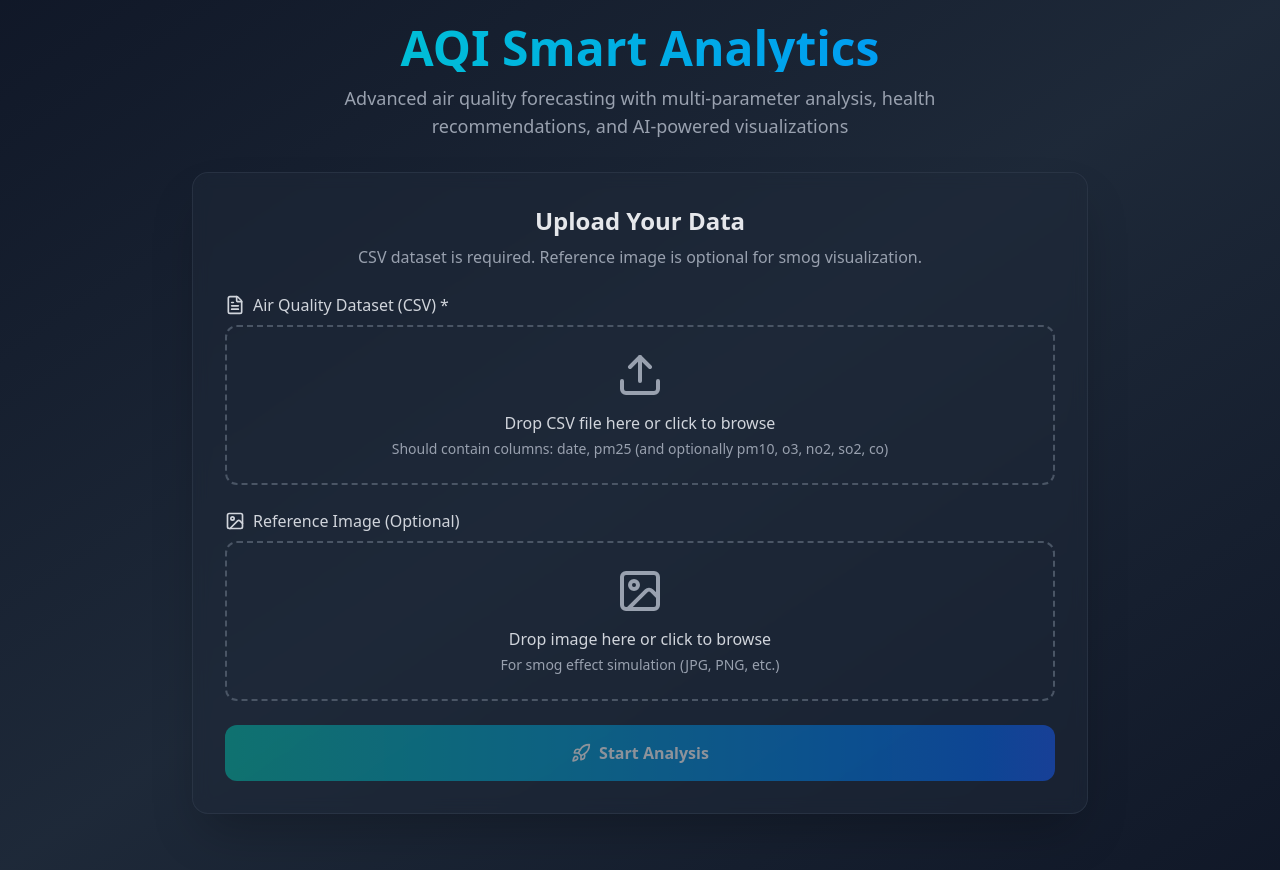
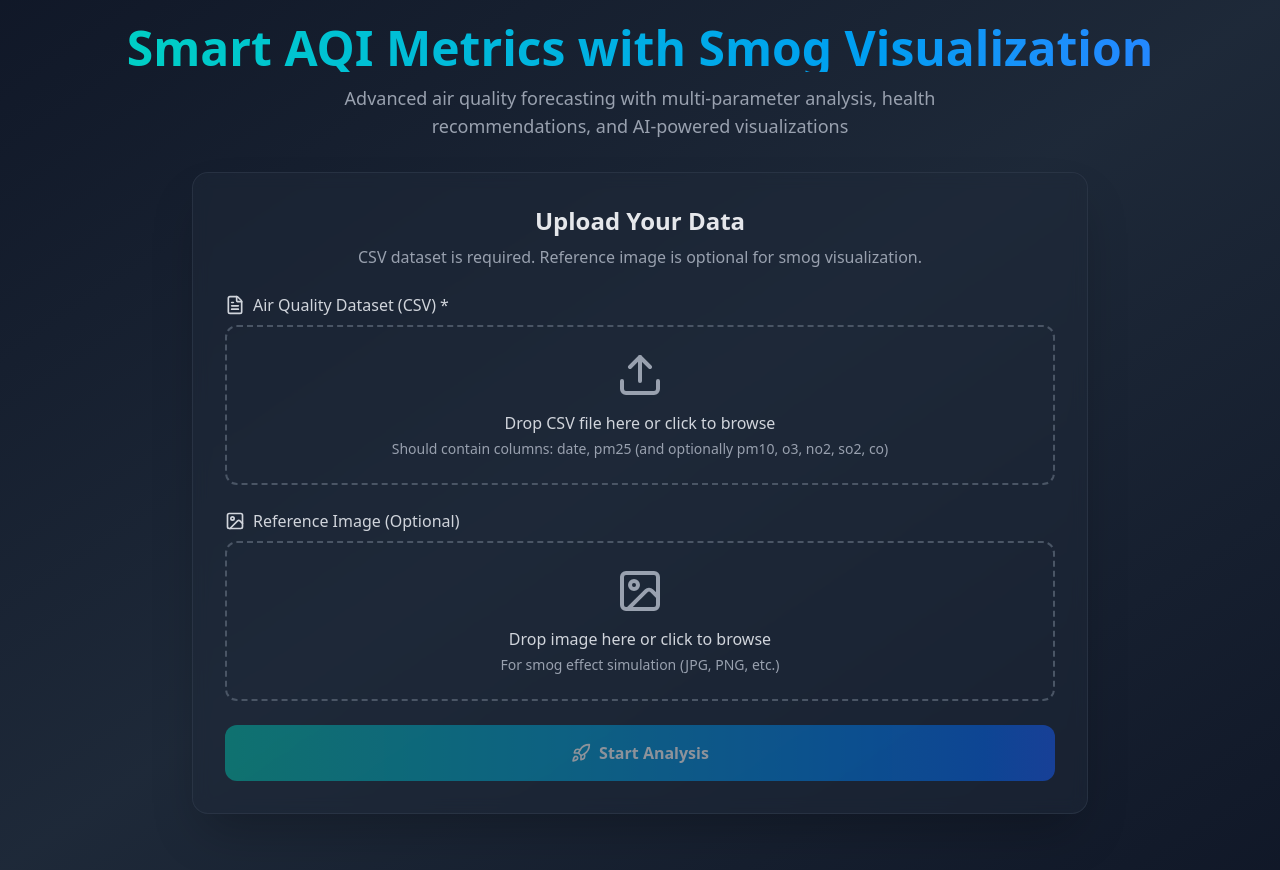
Before and after one commit to dev1abhi/AQI-project, a React (Vite) app in the folder aqi-frontend/: page / in a window 1280 px wide. Built offline with nearby package versions, Linux system fonts and the light colour scheme.

Commit message:
Update titles and comments for clarity in AQI components and analysis

```diff
--- a/aqi-frontend/src/App.jsx
+++ b/aqi-frontend/src/App.jsx
@@ -13,7 +13,7 @@ function App() {
       {/* Header */}
       <div className="text-center mb-8">
         <h1 className="text-5xl font-extrabold text-transparent bg-clip-text bg-gradient-to-r from-teal-400 to-blue-500 mb-3">
-          AQI Smart Analytics
+          Smart AQI Metrics with Smog Visualization
         </h1>
         <p className="text-gray-400 text-lg max-w-2xl mx-auto">
           Advanced air quality forecasting with multi-parameter analysis, health recommendations, and AI-powered visualizations
--- a/aqi-frontend/src/components/Result.jsx
+++ b/aqi-frontend/src/components/Result.jsx
@@ -71,7 +71,7 @@ function Result({ result }) {
             <div className="text-2xl font-bold text-teal-400">
               {result.summary?.overall_aqi?.toFixed(0) || "N/A"}
             </div>
-            <div className="text-sm text-gray-400">Overall AQI</div>
+            <div className="text-sm text-gray-400">Overall AQI (PM2.5) </div>
             <div className="text-xs text-gray-500">
               {result.summary?.overall_category}
             </div>
```
Also changed, not shown: 1 other file (tests, documents, lock files or other folders).
